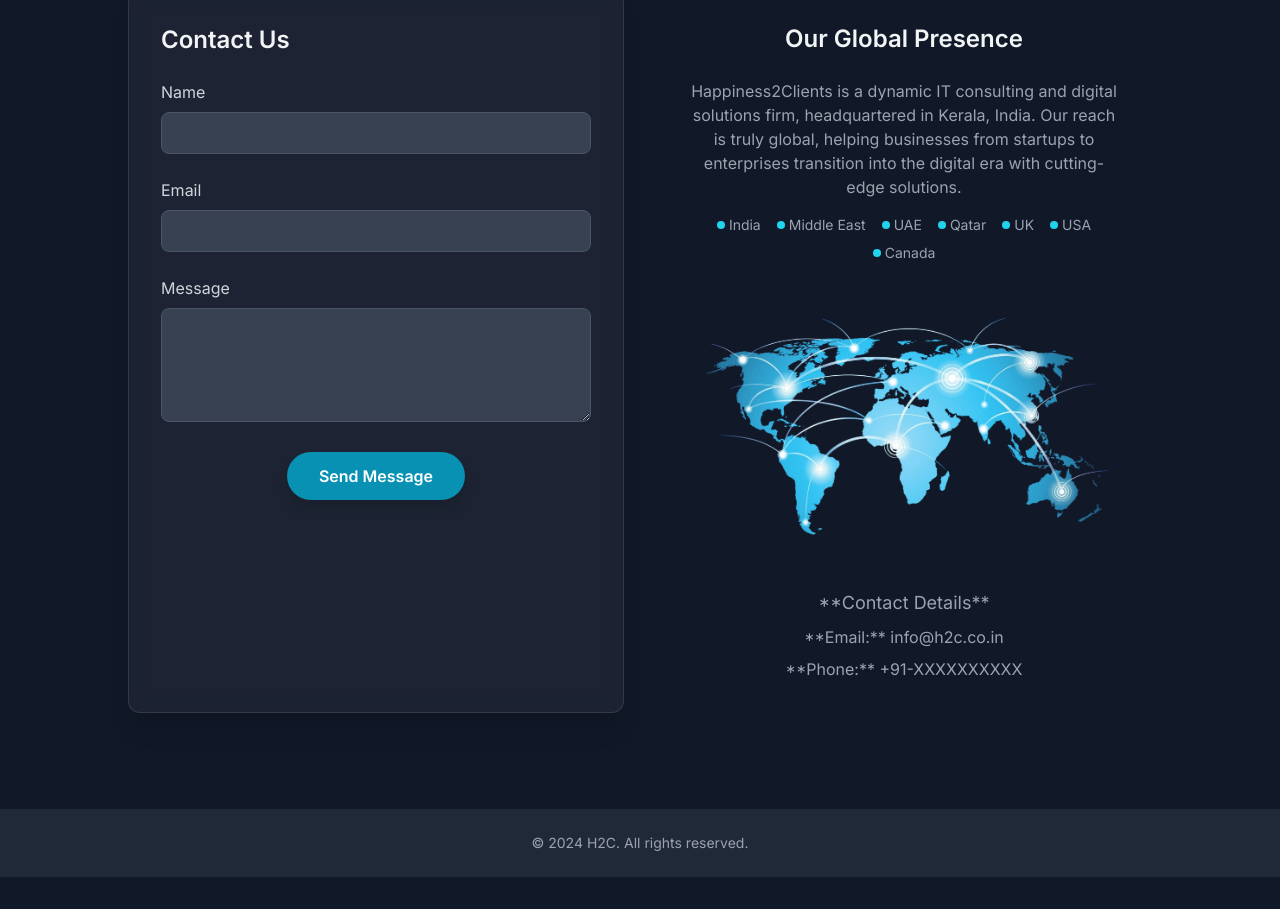
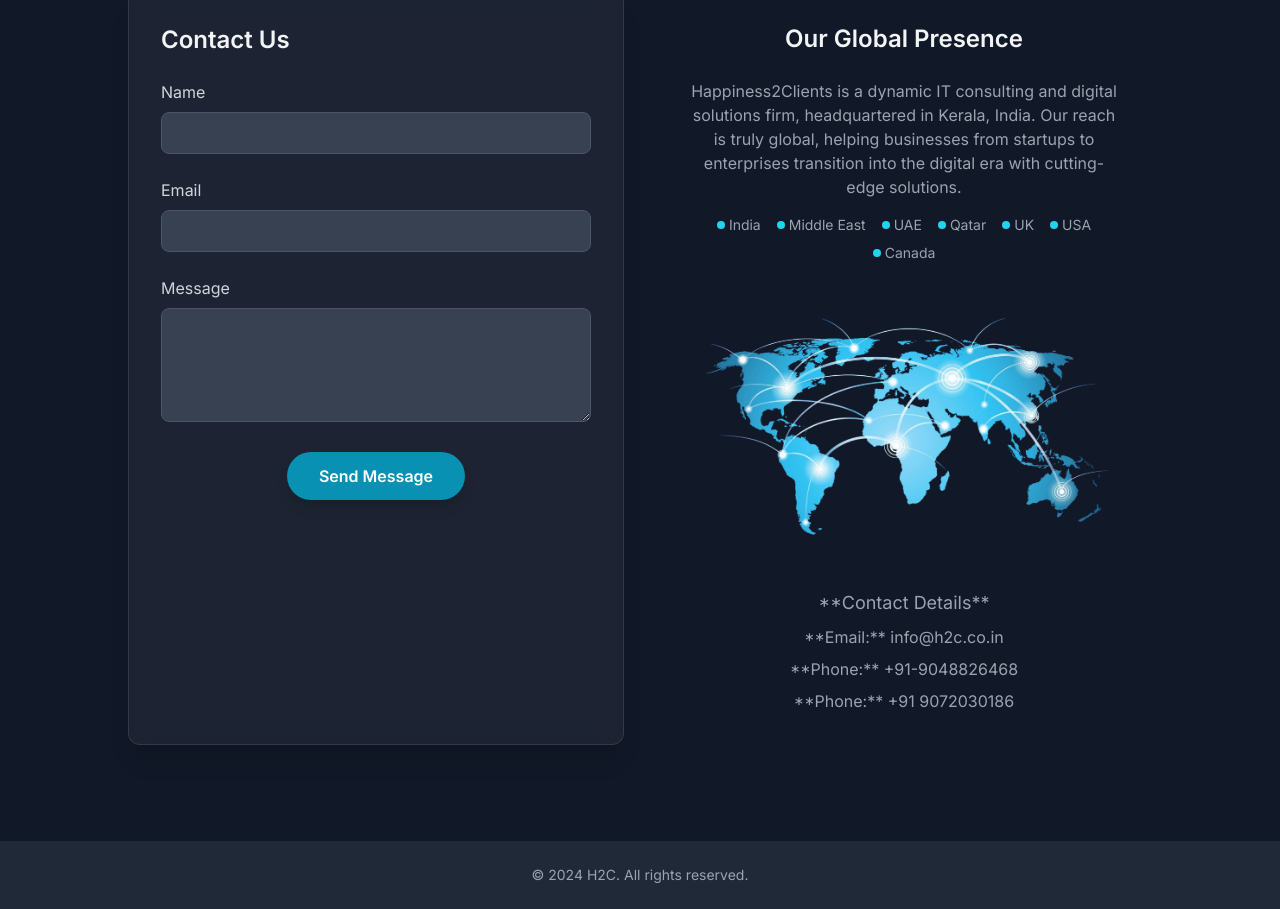
Before and after one commit to tintujoseph/h2co, a plain HTML site: page index.html in a window 1280 px wide. Shown: the part 4119-5028 px from the top of the page. Before the commit the page ends 4996 px from the top, so only its background shows below. Drawn offline with nearby package versions, Linux system fonts and the light colour scheme.

Commit message:
Update index.html

```diff
--- a/index.html
+++ b/index.html
@@ -492,8 +492,11 @@
                             <p>
                                 **Email:** info@h2c.co.in
                             </p>
-                            <p>
-                                **Phone:** +91-XXXXXXXXXX
+                             <p>
+                                **Phone:** +91-9048826468
+                            </p>
+                             <p>
+                                **Phone:** +91 9072030186
                             </p>
                         </div>
                     </div>
@@ -522,4 +525,5 @@
     </script>
 
 </body>
+
 </html>
```
